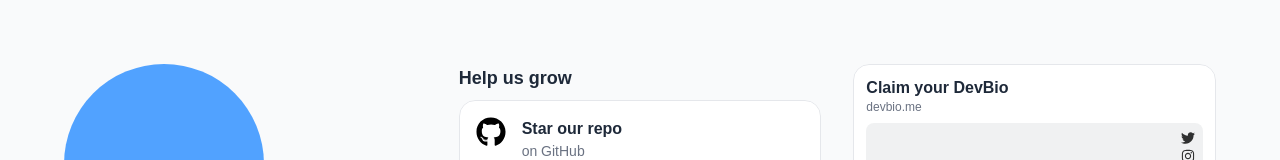
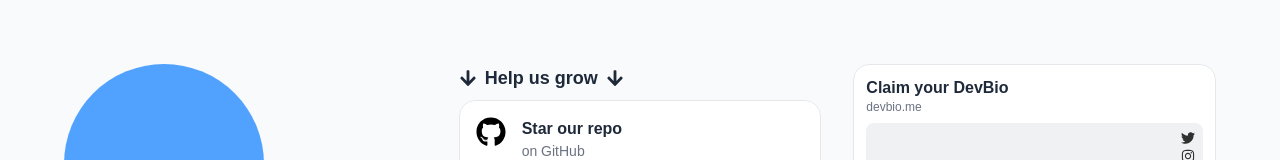
Before and after one commit to devtofunmi/devbio, a Next.js app: page /about in a window 1280 px wide. Shown: the top 160 px of the page. Built offline with nearby package versions, Linux system fonts and the light colour scheme.

Commit message:
add arrow icon

```diff
--- a/pages/about.tsx
+++ b/pages/about.tsx
@@ -1,5 +1,5 @@
 import Image from 'next/image';
-import { FaTwitter, FaInstagram, FaTiktok, FaGithub } from 'react-icons/fa';
+import { FaTwitter, FaInstagram, FaTiktok, FaGithub, FaArrowDown } from 'react-icons/fa';
 
 interface SocialCardProps {
     icon: React.ReactNode;
@@ -107,7 +107,7 @@ const About: React.FC = () => {
         <div className="grid grid-cols-1 md:grid-cols-3 gap-8">
 
           {/* Left Column: Product Info & Actions */}
-          <div className="md:col-span-1 lg:sticky top-16 h-min">
+          <div className="md:col-span-1 h-min">
             <div className="flex flex-col items-start space-y-4">
 
               {/* mock logo */}
@@ -138,7 +138,9 @@ const About: React.FC = () => {
 
                 {/* Main grid structure for the social links and Bento cards */}
                 <div className="grid grid-cols-1 gap-4">
-                 <h3 className="text-lg font-semibold text-gray-800 mb-2">Help us grow </h3>
+                 <h3 className="text-lg font-semibold text-gray-800 mb-2 flex items-center gap-2">
+                    <FaArrowDown /> Help us grow <FaArrowDown />
+                 </h3>
                     </div>
                     <SocialCard
                         icon={<FaGithub />}
```
